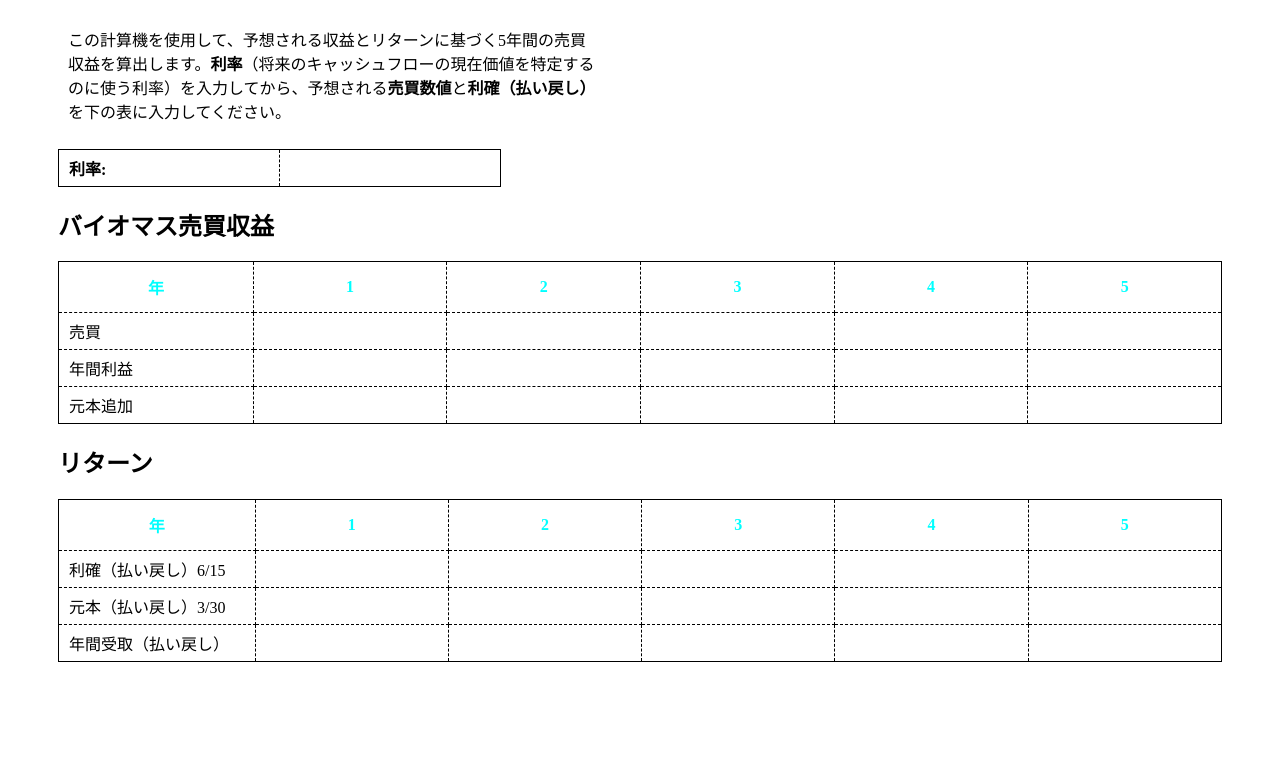
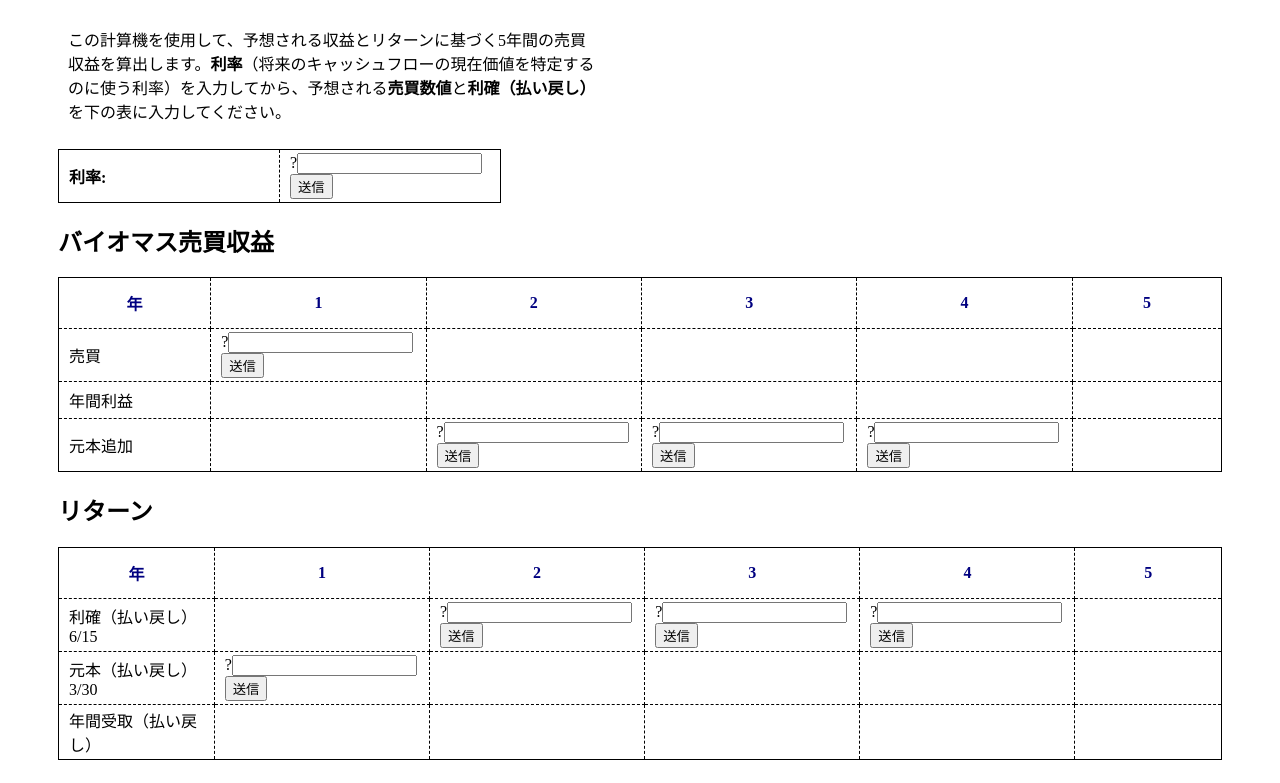
Before and after one commit to shiiii6899/udatsuh, a plain HTML site: page index.html in a window 1280 px wide. Shown: the part 121-904 px from the top of the page. Before the commit the page ends 806 px from the top, so only its background shows below. Drawn offline with Linux system fonts and the light colour scheme; files that its build step writes are made by us from their sources.

Commit message:
Add files via upload

```diff
--- a/index.html
+++ b/index.html
@@ -14,7 +14,13 @@
 		<p>この計算機を使用して、予想される収益とリターンに基づく5年間の売買</br>収益を算出します。<b>利率</b>（将来のキャッシュフローの現在価値を特定する</br>のに使う利率）を入力してから、予想される<b>売買数値</b>と<b>利確（払い戻し）</b></br>を下の表に入力してください。</p>
 		<table>
 			<tr>
-				<td><b>利率:</b></td><td></td>
+				<td><b>利率:</b></td>
+				<td>
+					<form action="xxx.php" method="post">
+						<label>?<input type="number" name="number"></label>
+						<input type="submit" value="送信">
+					</form>
+				</td>
 			</tr>
 		</table>
 	</div>
@@ -32,7 +38,12 @@
 			</tr>
 			<tr>
 				<td>売買</td>
-				<td></td>
+				<td>
+					<form action="xxx.php" method="post">
+						<label>?<input type="number" name="number"></label>
+						<input type="submit" value="送信">
+					</form>
+				</td>
 				<td></td>
 				<td></td>
 				<td></td>
@@ -49,9 +60,23 @@
 			<tr>
 				<td>元本追加</td>
 				<td></td>
-				<td></td>
-				<td></td>
-				<td></td>
+				<td>
+					<form action="xxx.php" method="post">
+						<label>?<input type="number" name="number"></label>
+						<input type="submit" value="送信">
+					</form>
+				</td>
+				<td>
+					<form action="xxx.php" method="post">
+						<label>?<input type="number" name="number"></label>
+						<input type="submit" value="送信">
+					</form>
+				</td>
+				<td>
+					<form action="xxx.php" method="post">
+						<label>?<input type="number" name="number"></label>
+						<input type="submit" value="送信">
+				</form></td>
 				<td></td>
 			</tr>
 		</table>
@@ -71,14 +96,34 @@
 			<tr>
 				<td>利確（払い戻し）6/15</td>
 				<td></td>
-				<td></td>
-				<td></td>
-				<td></td>
+				<td>
+					<form action="xxx.php" method="post">
+						<label>?<input type="number" name="number"></label>
+						<input type="submit" value="送信">
+					</form>
+				</td>
+				<td>
+					<form action="xxx.php" method="post">
+						<label>?<input type="number" name="number"></label>
+						<input type="submit" value="送信">
+					</form>
+				</td>
+				<td>
+					<form action="xxx.php" method="post">
+						<label>?<input type="number" name="number"></label>
+						<input type="submit" value="送信">
+					</form>
+				</td>
 				<td></td>
 			</tr>
 			<tr>
 				<td>元本（払い戻し）3/30</td>
-				<td></td>
+				<td>
+					<form action="xxx.php" method="post">
+						<label>?<input type="number" name="number"></label>
+						<input type="submit" value="送信">
+					</form>
+				</td>
 				<td></td>
 				<td></td>
 				<td></td>
--- a/style.css
+++ b/style.css
@@ -6,7 +6,7 @@ body {
 
 header h1 {
 	font-size: 40px;
-	border-bottom: 3px solid aqua;
+	border-bottom: 3px solid navy;
 }
 
 .udatsutop p {
@@ -26,7 +26,7 @@ table th, table td{
 
 table th {
 	padding: 10px;
-	color: aqua;
+	color: navy;
 }
 
 table td {
```
